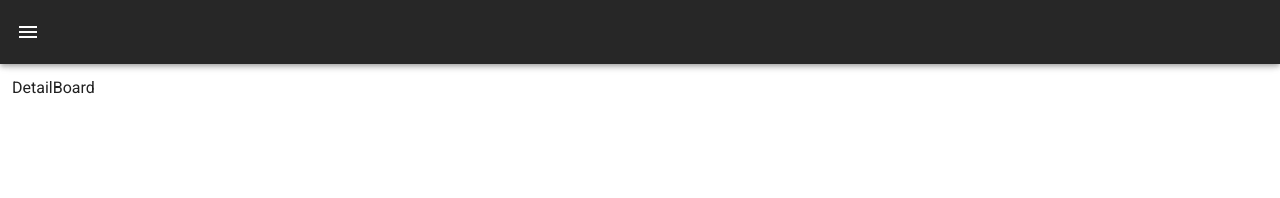
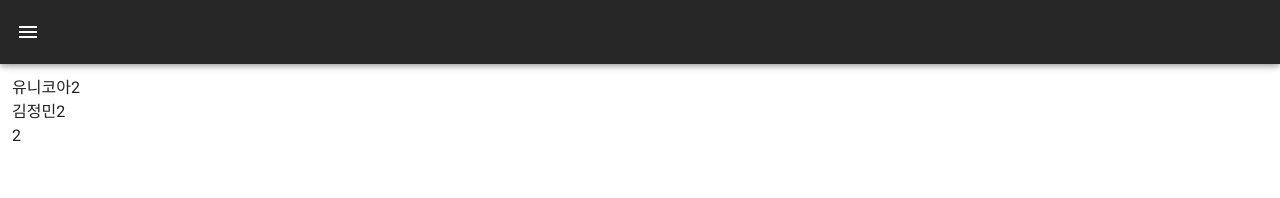
Before and after one commit to Jungmin-Dev/board, a Vue app in the folder front-end/: page /detail-board/1 in a window 1280 px wide. Shown: the top 198 px of the page. Built offline with nearby package versions, Linux system fonts and the light colour scheme.

Commit message:
$route, $router 구분하기

```diff
--- a/front-end/src/components/DetailBoard.vue
+++ b/front-end/src/components/DetailBoard.vue
@@ -1,16 +1,21 @@
 <template>
   <div>
-    DetailBoard
+    <div>{{data.title}}</div>
+    <div>{{data.writer}}</div>
+    <div>{{data.content}}</div>
   </div>
 </template>
 
 <script>
+import data from '@/store/testdata'
 export default{
   name: 'DetailBoard',
   data(){
-
+   const index = this.$route.params.contentId
+    console.log(this.$route)
+    console.log(this.$router)
     return{
-      data: [],
+      data: data[index],
     }
   }
 }
--- a/front-end/src/views/BoardViews.vue
+++ b/front-end/src/views/BoardViews.vue
@@ -6,7 +6,7 @@
           <td>글쓴이</td>
           <td>내용</td>
         </tr>
-        <tr v-for="(item,index) in data" :key="index" @click="detail(index)">
+        <tr v-for="(item,index) in data" :key="index" @click="detail(index)" :index="index">
           <td>{{item.title}}</td>
           <td>{{item.writer}}</td>
           <td>{{item.content}}</td>
@@ -33,7 +33,7 @@ export default{
     },
     detail(index){
       this.$router.push({
-        name: 'detail-board',
+        name: 'DetailBoard',
         params:{
           contentId: index,
         }
```
